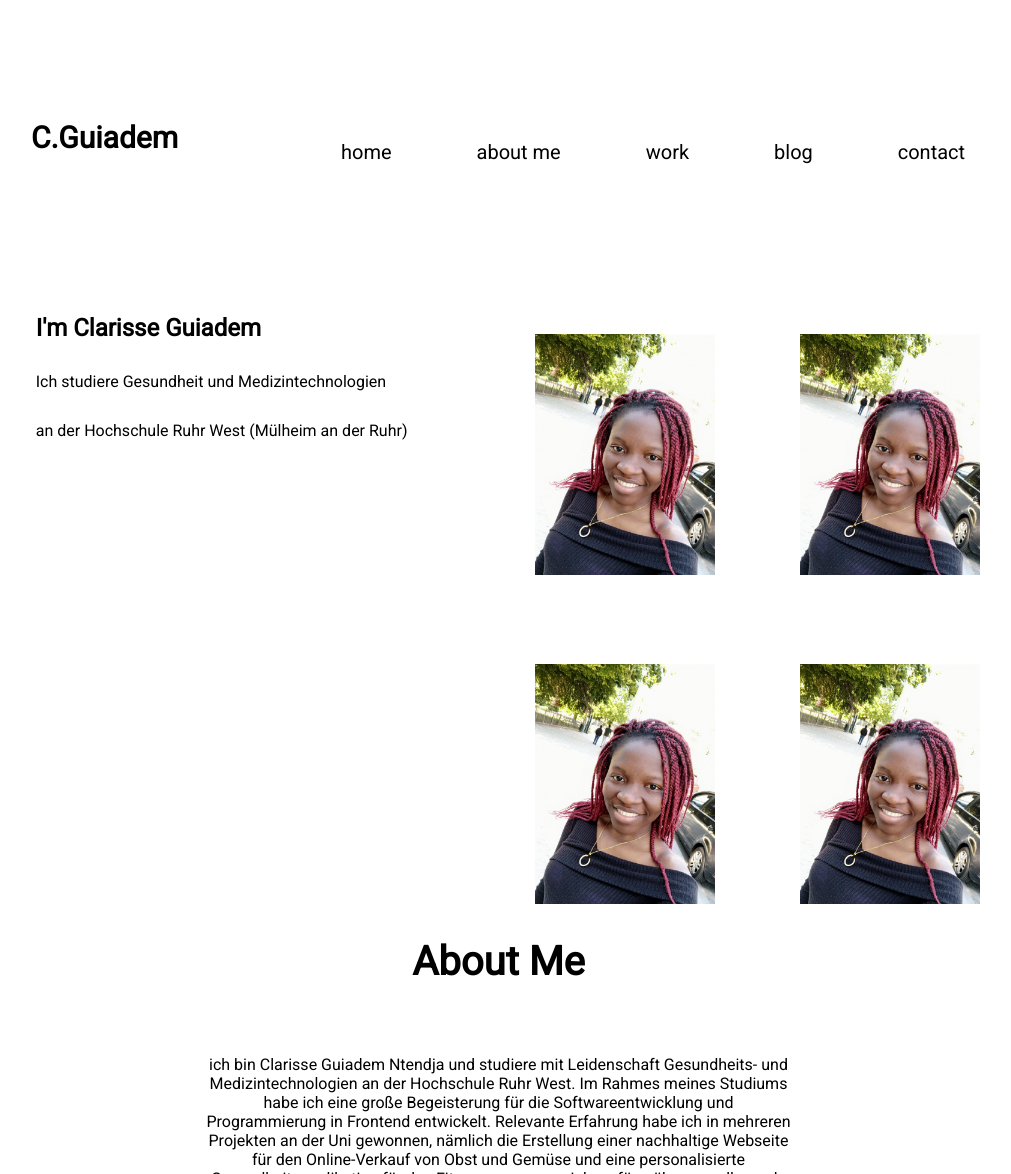
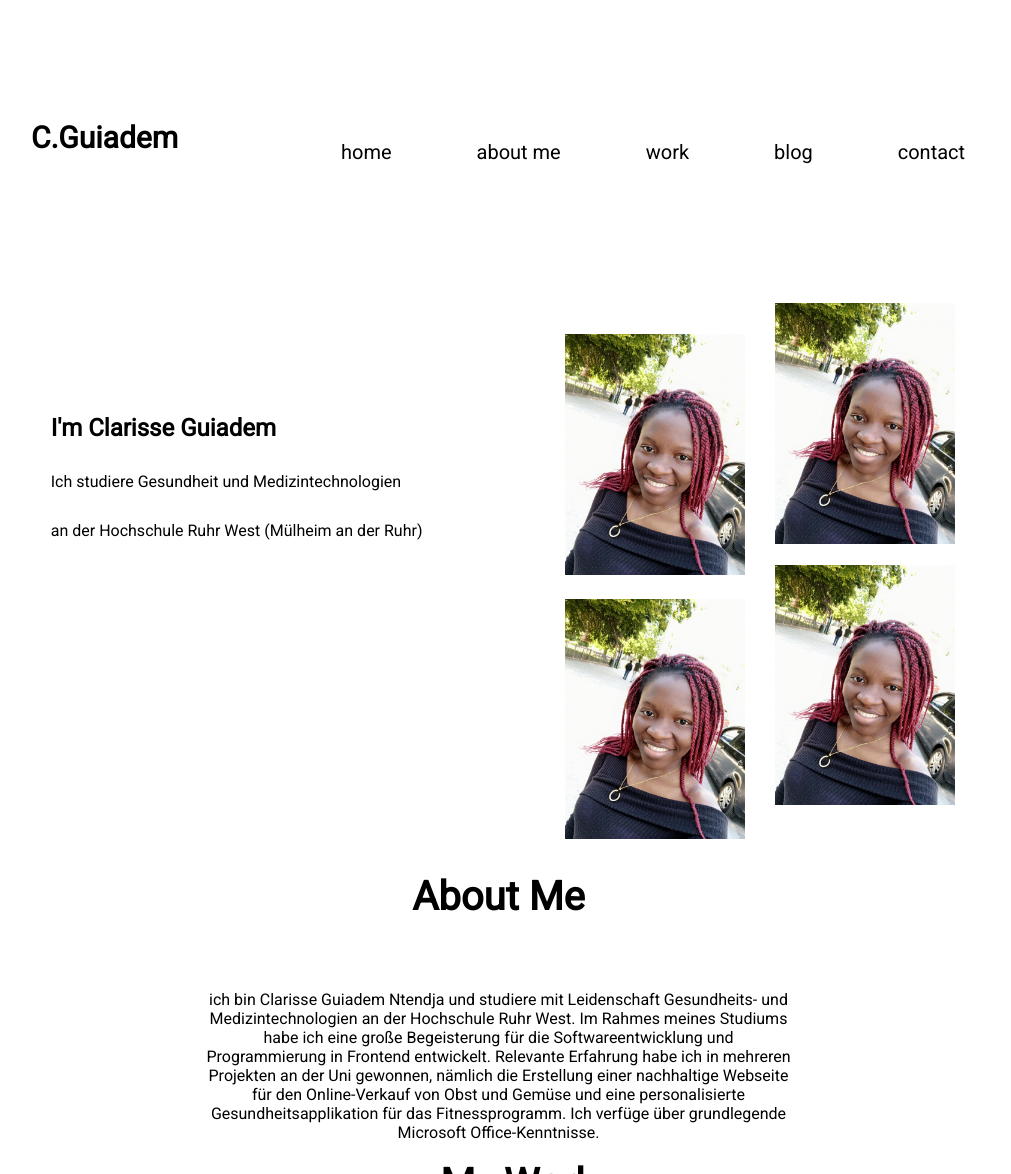
Before and after one commit to Ntendja/My-Portofolio, a plain HTML site: page index.html in a window 1280 px wide. Shown: the top 1174 px of the page, without its empty margins (132-1143 px from the left). Drawn offline with Linux system fonts and the light colour scheme.

Commit message:
finished header, 4*4 images placed and presentation text centered

```diff
--- a/index.html
+++ b/index.html
@@ -22,7 +22,7 @@
 
             <div class="topnav-items">
                 <ul>
-                    <li><a href="#home">home</a></li>
+                    <li><a href="#">home</a></li>
                     <li><a href="about-me">about me</a></li>
                     <li><a href="work">work</a></li>
                     <li><a href="blog">blog</a></li>
@@ -52,11 +52,11 @@
                         <img src="imgs/clarisseImage.jpeg">
                     </div>
 
-                    <div class="bild3">
+                    <div class="bild3 ">
                         <img src="imgs/clarisseImage.jpeg">
                     </div>
 
-                    <div class="bild4">
+                    <div class="bild4 ">
                         <img src="imgs/clarisseImage.jpeg">
                     </div>
                 </div>
--- a/styles.css
+++ b/styles.css
@@ -159,6 +159,8 @@ body {
     display: block;
     text-align: block;
     align-items: center;
+    padding: 10% 0;
+    ;
 }
 
 .home img {
@@ -167,11 +169,23 @@ body {
 
 .home-bild {
     display: inline-grid;
- gap: 5px;
-    grid-template-columns: auto auto;
+    grid-template-columns: auto  auto;
+    grid-template-rows: auto  auto;
+
+}
+.bild3 {
+    margin-top: -50px;
 }
 
+.home-bild div:nth-child(2){
+margin-top: -10%;
+margin-left: -40px;
+}
 
+.home-bild div:nth-child(4){
+    margin-top: -40%;
+    margin-left: -40px;
+    }
 
 
 /* css About Me start */
```
